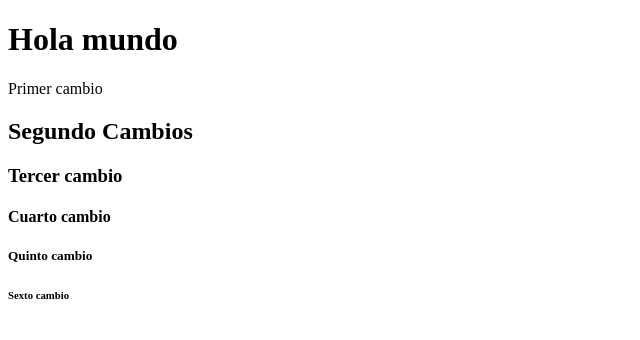
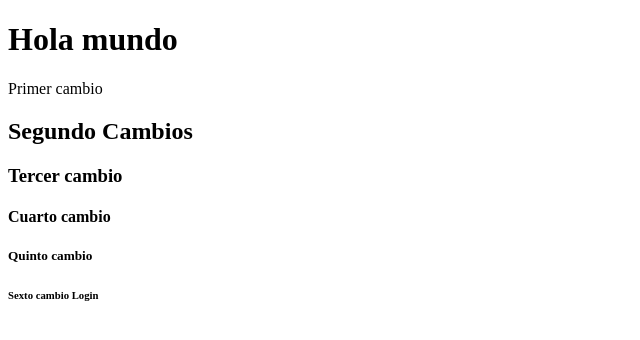
Before and after one commit to EdGaRoman1012/Git_curso, a plain HTML site: page index.html in a window 1280 px wide. Shown: the full height of the page, 0-640 px from the left. Drawn offline with Linux system fonts and the light colour scheme.

Commit message:
Sexto cambio Login

```diff
--- a/index.html
+++ b/index.html
@@ -13,6 +13,6 @@
     <h3>Tercer cambio</h3>
     <h4>Cuarto cambio</h4>
     <h5>Quinto cambio</h5>
-    <h6>Sexto cambio</h6>
+    <h6>Sexto cambio Login</h6>
 </body>
 </html>
```
